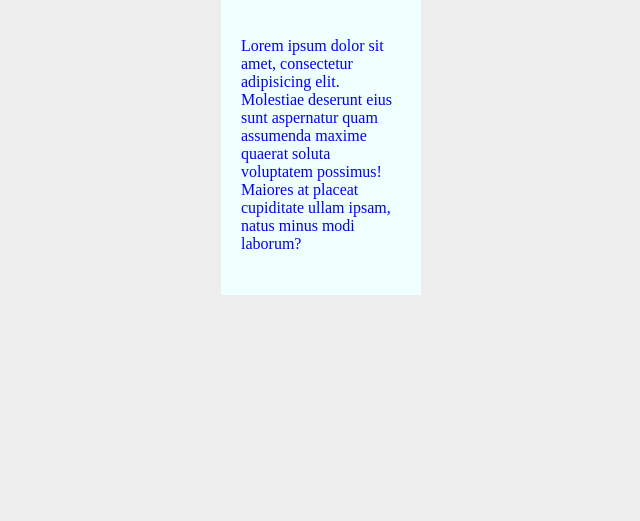
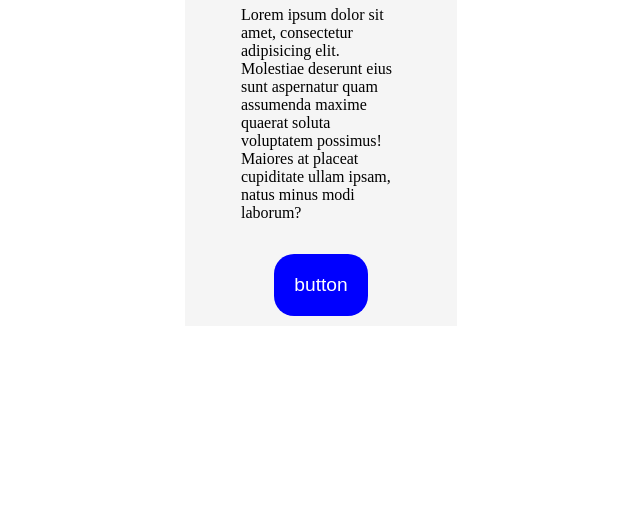
Before and after one commit to ccmelvin/gulp-sass-test1, a website: page index.html in a window 1280 px wide. Shown: the part 279-800 px from the top of the page, without its empty margins (319-959 px from the left). Drawn offline with nearby package versions, Linux system fonts and the light colour scheme; files that its build step writes are made by us from their sources.

Commit message:
added btn

```diff
--- a/app/js/script.js
+++ b/app/js/script.js
@@ -0,0 +1,9 @@
+console.log("Oi mundo!!!");
+
+function myFunction() {
+
+        const first = (document.getElementById("main__paragraph").innerHTML = Date())
+      return (
+              console.log(myFunction)
+      )
+}
--- a/app/scss/style.scss
+++ b/app/scss/style.scss
@@ -2,11 +2,11 @@
   box-sizing: border-box;
   margin: 0;
   padding: 0;
-  background-color: #ededed;
+
 }
 
 body {
-  max-width: auto;
+  // max-width: auto;
   height: 100vh;
   margin: auto;
   padding: 0 10px;
@@ -16,8 +16,7 @@ body {
 }
 
 h1 {
-  background-color: blueviolet;
-  color: white;
+
   max-width: 500px;
   margin: auto;
   margin-bottom: 10px;
@@ -26,8 +25,6 @@ h1 {
 }
 
 p {
-  background-color: azure;
-  color: blue;
   padding: 0 20px;
   max-width: 200px;
   margin: auto;
@@ -36,3 +33,28 @@ p {
   justify-content: center;
   align-items: center;
 }
+
+
+.main__paragraph{
+  background: whitesmoke;
+
+  // color:$primary-color;
+}
+
+// $primary-color:#FEFCFF;
+
+button {
+  padding: 20px;
+  border-radius: 20px;
+  border: none;
+  background-color: blue;
+  color: white;
+  font-size: 1.2rem;
+  position: relative;
+  margin: 0 auto;
+  bottom: 10px;
+  display: flex;
+  justify-content: center;
+  align-items: center;
+
+}
--- a/index.html
+++ b/index.html
@@ -8,17 +8,19 @@
     <title>Another Gulp | Sass</title>
   </head>
   <body>
-      <div>
-        <h1>Another Gulp | Sass</h1>
-
+    <div class="main">
+      <h1>Another Gulp | Sass</h1>
+      <div class="main__paragraph" id="main__paragraph">
         <p>
           Lorem ipsum dolor sit amet, consectetur adipisicing elit. Molestiae
           deserunt eius sunt aspernatur quam assumenda maxime quaerat soluta
           voluptatem possimus! Maiores at placeat cupiditate ullam ipsam, natus
           minus modi laborum?
+
         </p>
+        <button onclick="myFunction()">button</button>
+      </div>
     </div>
-
 
     <script src="/dist/script.js"></script>
   </body>
```
Also changed, not shown: gulpfile.js (+4 -3 lines).
